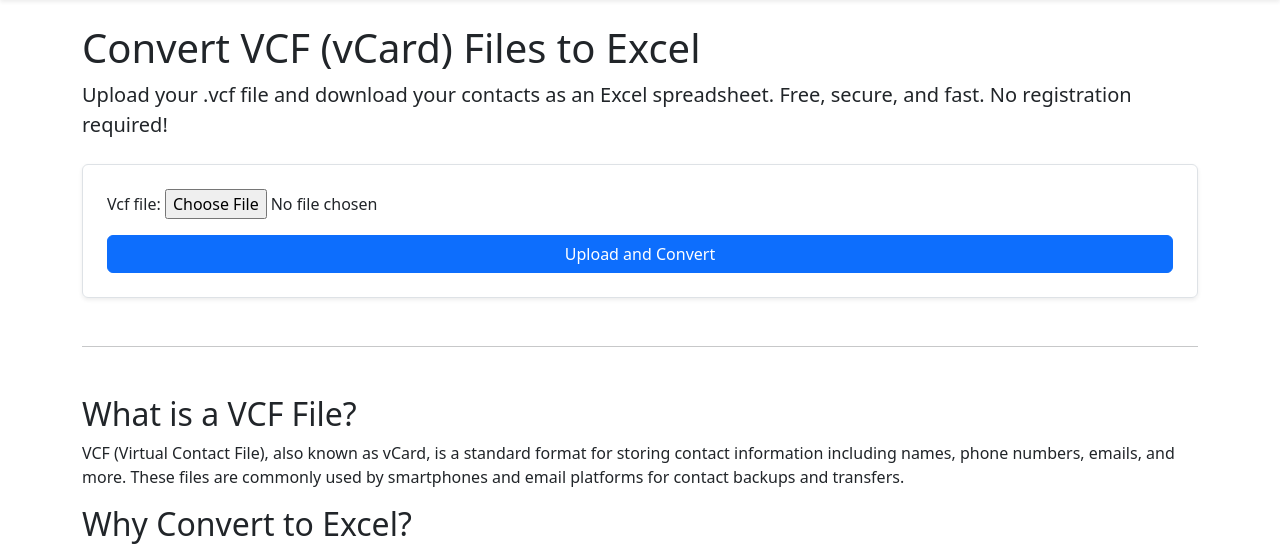
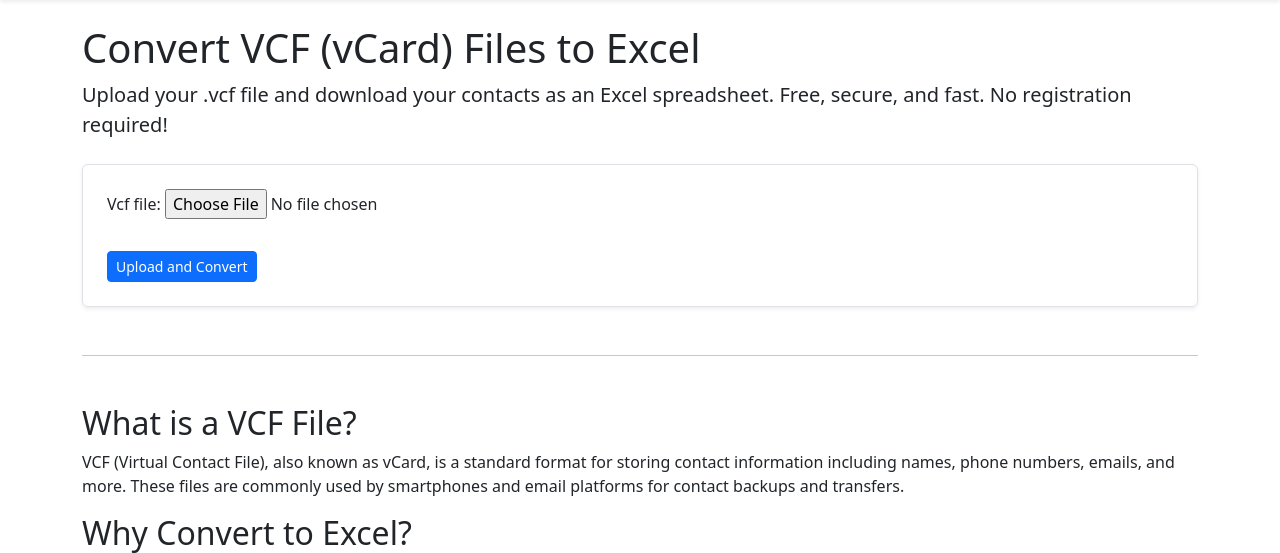
Before and after one commit to StepheeGee/iphone_contacts, a Django app: page / in a window 1280 px wide. Shown: the part 56-609 px from the top of the page. Run offline with Django 5.2, Linux system fonts and the light colour scheme.

Commit message:
fixed upload button

```diff
--- a/contacts/templates/contacts/upload.html
+++ b/contacts/templates/contacts/upload.html
@@ -11,7 +11,7 @@
   <form method="post" enctype="multipart/form-data" class="border p-4 rounded shadow-sm mt-4">
     {% csrf_token %}
     {{ form.as_p }}
-    <button type="submit" class="btn btn-primary w-100">Upload and Convert</button>
+    <button type="submit" class="btn btn-primary btn-sm mt-3">Upload and Convert</button>
   </form>
 
   <hr class="my-5">
```
